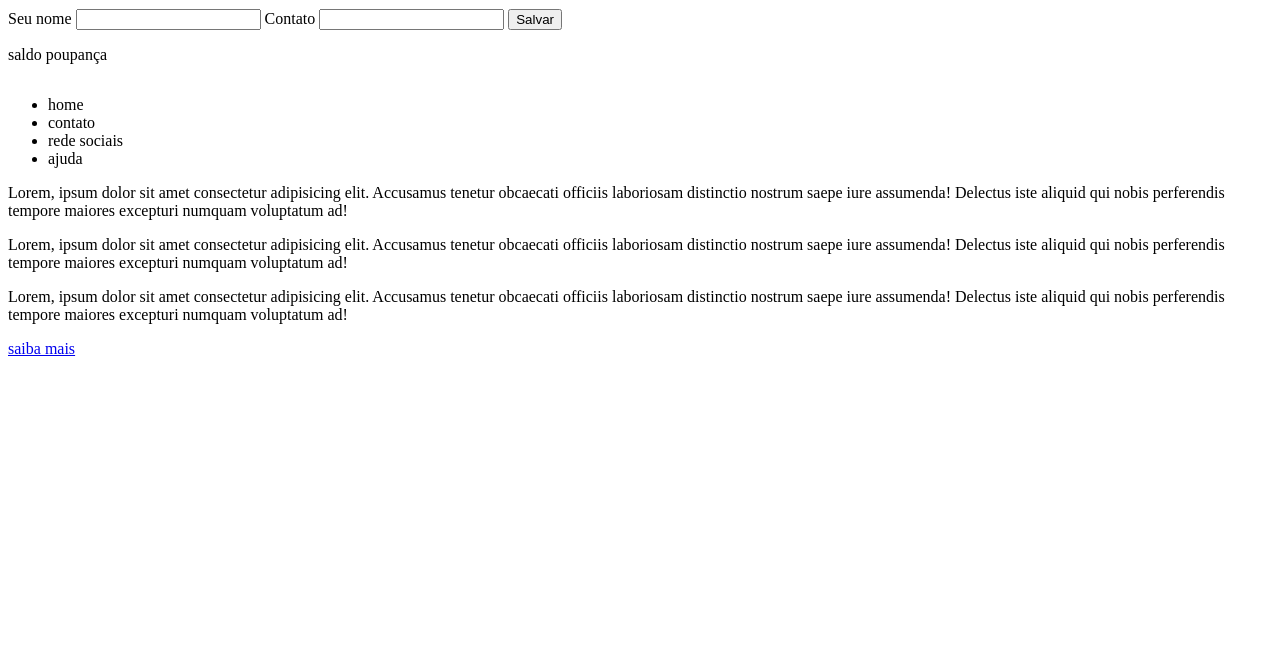
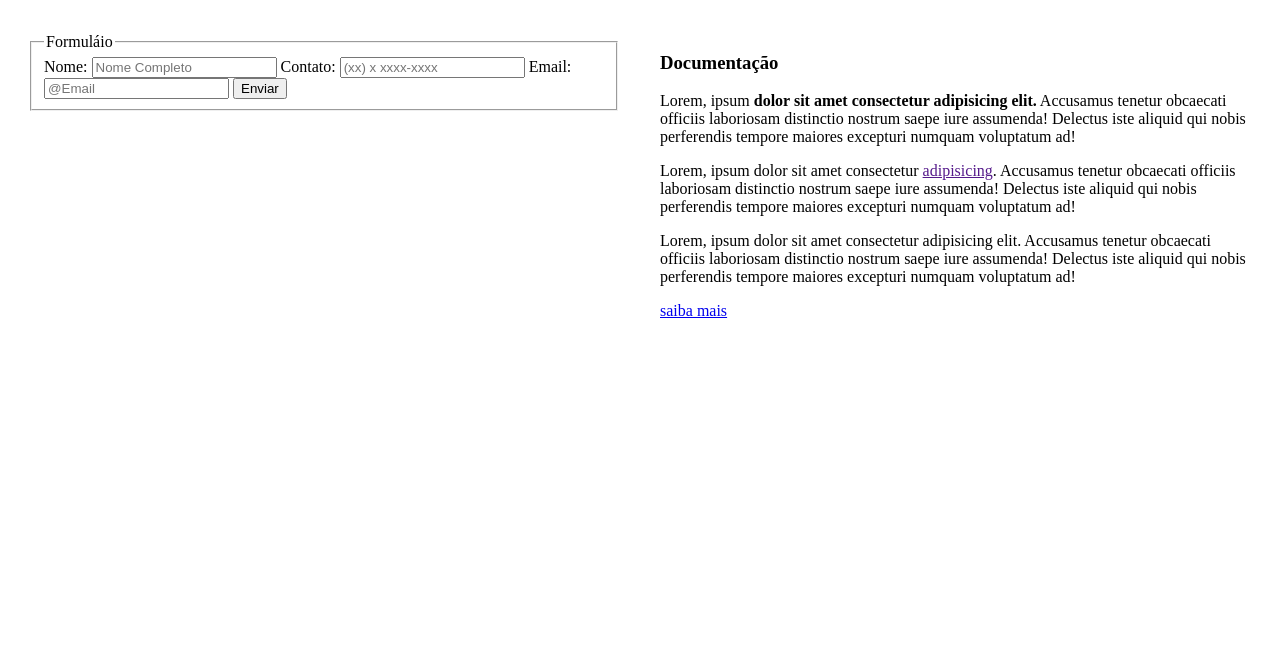
Before and after one commit to danilo992/guia_html, a plain HTML site: page index.html in a window 1280 px wide. Shown: the part 149-800 px from the top of the page. Drawn offline with Linux system fonts and the light colour scheme.

Commit message:
personalizando o formulario com css3

```diff
--- a/css/style.css
+++ b/css/style.css
@@ -10,3 +10,17 @@ img {
 h1 {
     margin: 20px;
 }
+
+.form {
+    display: flex;
+    flex-direction: column;
+}
+
+main {
+    display: grid;
+    grid-template-columns: 1fr 1fr;
+}
+
+section {
+    padding: 20px;
+}
--- a/index.html
+++ b/index.html
@@ -9,45 +9,50 @@
 </head>
 <body>
     <header class="container">
-        <img src="img/itau.jpg" alt="itau" title="Itau">
+
+        <figure>
+            <img src="img/itau.jpg" alt="itau" title="Itau">
+            <figcaption>Itaú</figcaption>
+        </figure>
+
         <h1  tabindex="1">Banco Itaú | Tudo pra você</h1>
+
     </header>
+    <main class="main">
+        <section class="sectionForm">
+                    <form name="formItau" class="form">
+
+                        <fieldset>
+                            <legend>Formuláio</legend>
+
+                            <label>Nome:</label>
+                            <input type="text" id="nameId" placeholder="Nome Completo" required="required" name="nome">
+
+                            <label>Contato:</label>
+                            <input type="tel" id="telId" placeholder="(xx) x xxxx-xxxx" required="required" name="tel">
+
+                            <label>Email:</label>
+                            <input type="email" id="emalId" placeholder="@Email" required="required" name="email">
+
+                            <button>Enviar</button>
+                        </fieldset>
+
+                    </from>
+
+            <!-- <div class="container" contenteditable="true">
+                    <p>saldo poupança</p></div>-->
+        </section>
+        <section class="paragr">
+
+            <h3>Documentação</h3>
             <p>
-                preencha o formulário bancario
-            </p>
-                <form>
-                    <label>Seu nome</label>
-                    <input type="text">
-                    <label>Contato</label>
-                    <input type="number">
-                    <button>Salvar</button>
-                </from>
-            <div class="container" contenteditable="true">
-                <p>saldo poupança</p>
-            </div>
-        <div hidden>
-            <!--o hidden deixa invisivel para o site-->
-            <p>saldo poupança</p>
-        </div>
-
-    <mani>
-        <section>
-            <ul>
-                <li>home</li>
-                <li>contato</li>
-                <li>rede sociais</li>
-                <li>ajuda</li>
-            </ul>
-        </section>
-        <section>
-            <p>
-                Lorem, ipsum dolor sit amet consectetur adipisicing elit. Accusamus
+                Lorem, ipsum <strong>dolor sit amet consectetur adipisicing elit.</strong> Accusamus
                 tenetur obcaecati officiis laboriosam distinctio nostrum saepe iure
                 assumenda! Delectus iste aliquid qui nobis perferendis tempore maiores
                 excepturi numquam voluptatum ad!
             </p>
             <p>
-                Lorem, ipsum dolor sit amet consectetur adipisicing elit. Accusamus
+                Lorem, ipsum dolor sit amet consectetur <a href="">adipisicing</a>. Accusamus
                 tenetur obcaecati officiis laboriosam distinctio nostrum saepe iure
                 assumenda! Delectus iste aliquid qui nobis perferendis tempore maiores
                 excepturi numquam voluptatum ad!
```
